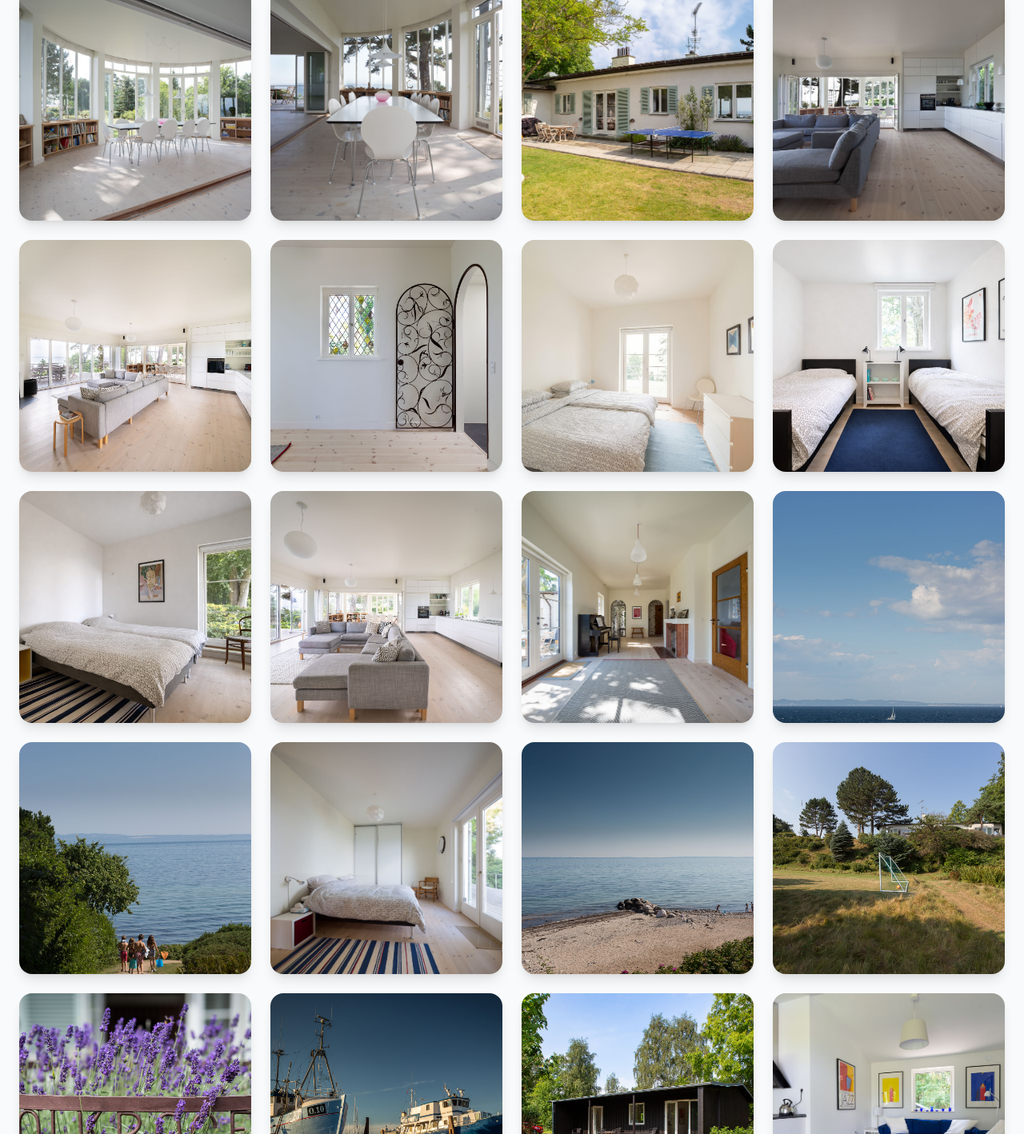
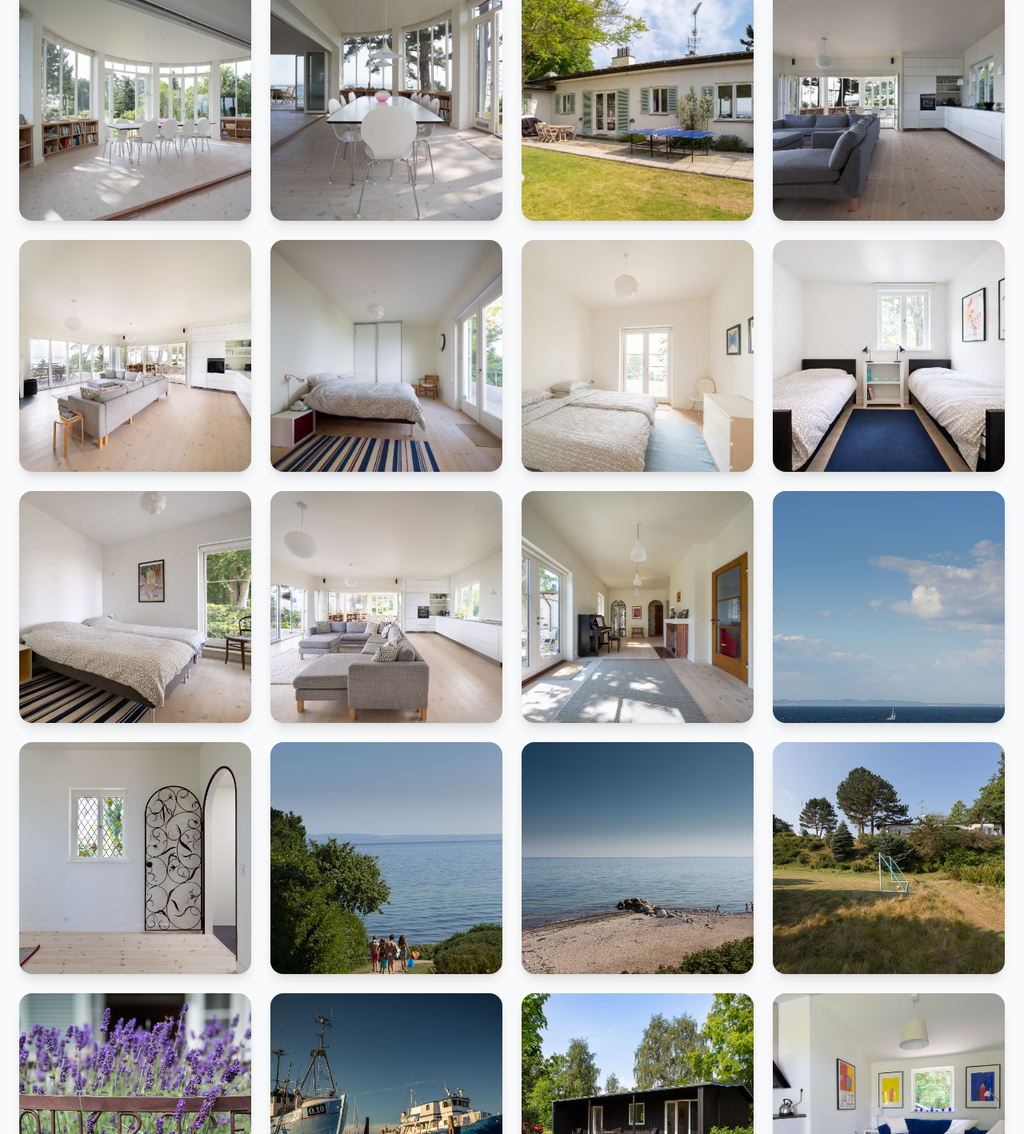
Before and after one commit to RichardMPS/danish-summer-house, a React (Vite) app: page / in a window 1280 px wide. Shown: the part 5018-6436 px from the top of the page at 80% size. Built offline with nearby package versions, Linux system fonts and the light colour scheme.

Commit message:
Add new image to gallery

```diff
--- a/src/App.jsx
+++ b/src/App.jsx
@@ -30,15 +30,15 @@ const DanishSummerHouse = () => {
     '/images/_A0A2613-Pano.jpg',
     '/images/_MG_2877-Edit-2-Edit.jpg',
     '/images/_RML9849-HDR.jpg',
-    '/images/_MG_2945.jpg',
+    '/images/_A0A2903-Edit.jpg',
     '/images/solkrogenbedroom2.jpg',
     '/images/twinroombetter.jpg',
     '/images/exbunkroombest.jpg',
     '/images/_RML9851-HDR.jpg',
     '/images/_A0A2907-Edit-2.jpg',
     '/images/_A0A2919.jpg',
+    '/images/_MG_2945.jpg',
     '/images/_A0A2929.jpg',
-    '/images/_A0A2903-Edit.jpg',
     '/images/_a0a2931.jpg',
     '/images/_A0A3414.jpg',
     '/images/_A0A6778.jpg',
```
